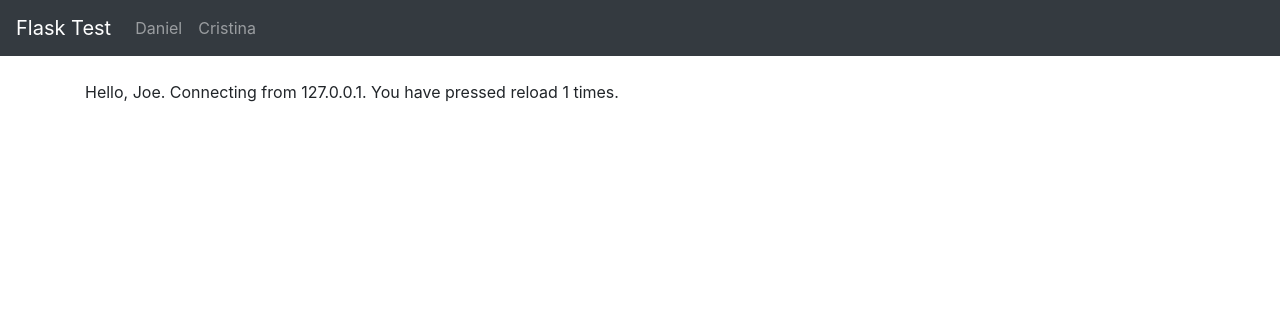
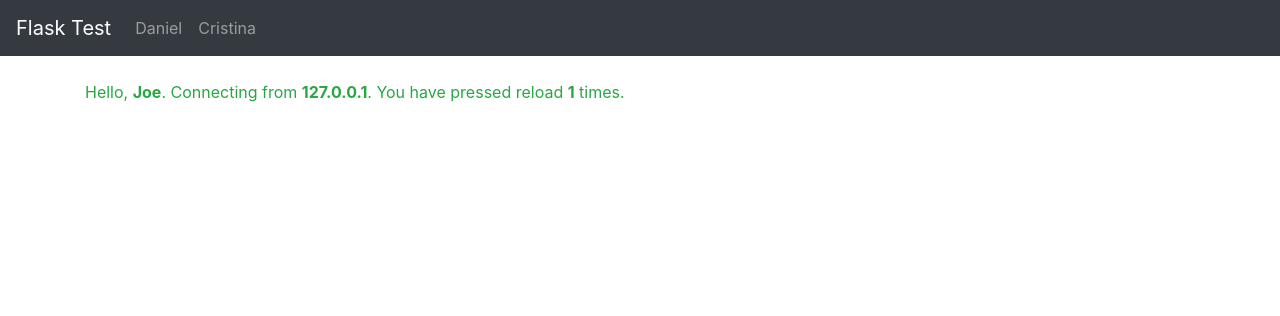
Before and after one commit to danielm/flask-base, a Flask app: page /hello/Joe in a window 1280 px wide. Shown: the top 316 px of the page. Run offline with Flask 2, Linux system fonts and the light colour scheme; some libraries are stand-ins or nearby versions.

Commit message:
Adding some examples about serving static files

```diff
--- /dev/null
+++ b/static/css/theme.css
@@ -0,0 +1,3 @@
+body {
+  color: #28a745;
+}
--- a/templates/base.html
+++ b/templates/base.html
@@ -10,6 +10,9 @@
     <link rel="stylesheet" href="https://cdn.jsdelivr.net/npm/bootstrap@4.5.3/dist/css/bootstrap.min.css" integrity="sha384-TX8t27EcRE3e/ihU7zmQxVncDAy5uIKz4rEkgIXeMed4M0jlfIDPvg6uqKI2xXr2" crossorigin="anonymous">
 
     <title>Hello, world | {% block title %}Default Title{% endblock %}</title>
+
+    <!-- Custom CSS, pointing out to our static files folder -->
+    <link rel="stylesheet" href="{{ url_for('static', filename='css/theme.css') }}"/>
   </head>
   <body>
     <nav class="navbar navbar-expand-md navbar-dark bg-dark mb-4">
--- a/templates/hello.html
+++ b/templates/hello.html
@@ -3,5 +3,5 @@
 {% block title %}Hello World{% endblock %}
 
 {% block content %}
-  Hello, {{ name|title }}. Connecting from {{ user_ip }}. You have pressed reload {{ views }} times.
+  Hello, <strong>{{ name|title }}</strong>. Connecting from <strong>{{ user_ip }}</strong>. You have pressed reload <strong>{{ views }}</strong> times.
 {% endblock %}
```
